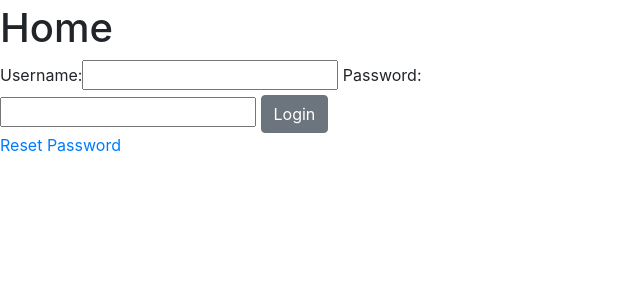
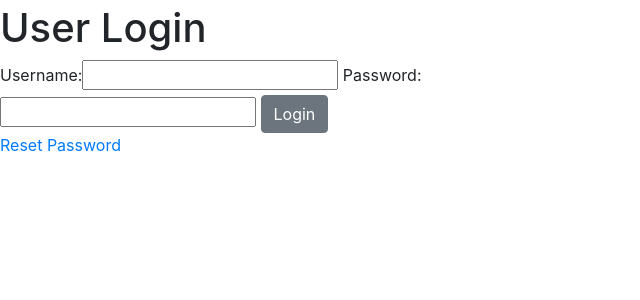
Before and after one commit to stiophan0309/horizon-sah, a Django app: page /accounts/login/ in a window 1280 px wide. Shown: the part 56-356 px from the top of the page, without its empty margins (0-640 px from the left). Run offline with Django 3.2, Linux system fonts and the light colour scheme; some libraries are stand-ins or nearby versions.

Commit message:
Removed accounts index page and updated headings on accounts pages

```diff
--- a/accounts/templates/index.html
+++ /dev/null
@@ -1,5 +0,0 @@
-{% extends 'base.html' %}
-{% block page_title %}Home Page{% endblock %}
-
-{% block page_heading %}Home{% endblock %}
-Home
--- a/accounts/templates/login.html
+++ b/accounts/templates/login.html
@@ -2,7 +2,7 @@
 {% load bootstrap_tags %}
 {% block page_title %}Login Page{% endblock %}
 
-{% block page_heading %}Home{% endblock %}
+{% block page_heading %}User Login{% endblock %}
 
 {% block content %}
 <form method="POST">
```
Also changed, not shown: db.sqlite3.
